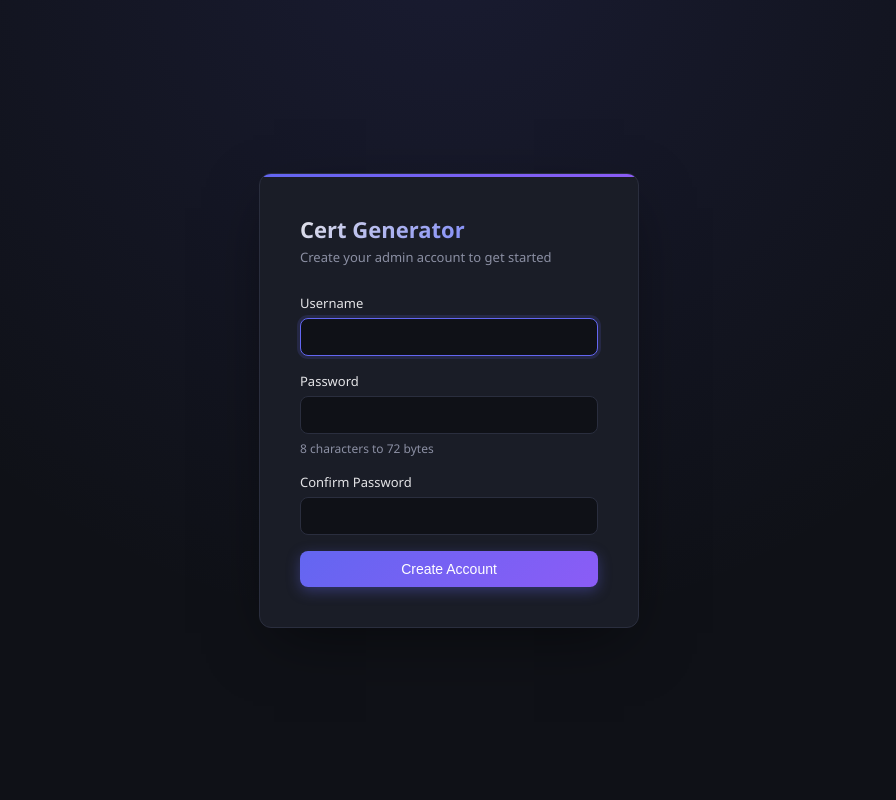
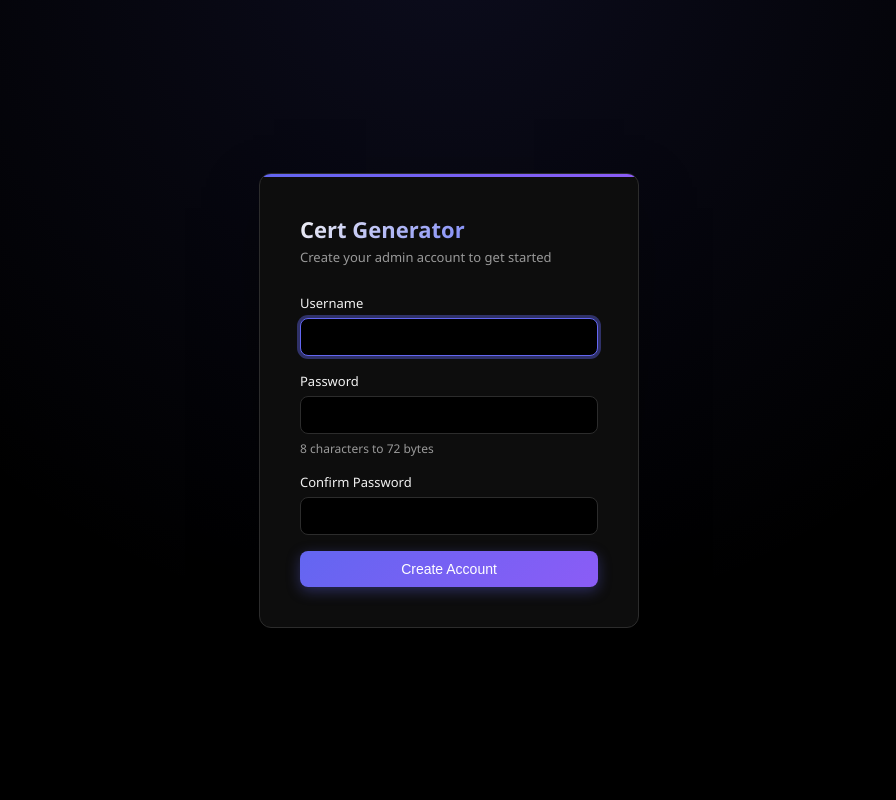
Before and after one commit to darthrater78/cert-generator, a Flask app: page /setup in a window 1280 px wide. Shown: the whole page, without its empty margins (191-1087 px from the left). Run offline with Flask 3, Linux system fonts and the light colour scheme.

Commit message:
fix: brighten OLED theme contrast and drop the third Dark theme option
Surface/border tokens and shadow/glow were tuned for the indigo dark
theme and left OLED with washed-out focus rings and invisible modal
shadows against pure black. Also removes the legacy indigo "Dark"
swatch so only OLED Black and Flashbang remain, with OLED as default.

Bump to v2.3.1.

Co-Authored-By: Claude Sonnet 5 <noreply@anthropic.com>

```diff
--- a/app/__init__.py
+++ b/app/__init__.py
@@ -1 +1 @@
-__version__ = "2.3.0"
+__version__ = "2.3.1"
--- a/app/static/app.js
+++ b/app/static/app.js
@@ -13,8 +13,7 @@ function closeMobileMenu() {
 }
 
 function setTheme(name) {
-  if (name === 'dark') document.documentElement.removeAttribute('data-theme');
-  else document.documentElement.setAttribute('data-theme', name);
+  document.documentElement.setAttribute('data-theme', name);
   try { localStorage.setItem('theme', name); } catch (e) { /* storage blocked */ }
   updateThemeSwitcherUI(name);
 }
@@ -1085,7 +1084,7 @@ async function deleteLegacyExports() {
 }
 
 async function initApp() {
-  updateThemeSwitcherUI(document.documentElement.dataset.theme || 'dark');
+  updateThemeSwitcherUI(document.documentElement.dataset.theme || 'oled');
   const ready = await checkEncryptionStatus();
   if (ready) {
     loadCAs();
--- a/app/static/theme-init.js
+++ b/app/static/theme-init.js
@@ -1,6 +1,7 @@
 (function () {
+  var theme = 'oled';
   try {
-    var theme = localStorage.getItem('theme');
-    if (theme && theme !== 'dark') document.documentElement.setAttribute('data-theme', theme);
+    theme = localStorage.getItem('theme') || 'oled';
   } catch (e) { /* storage blocked (private mode, etc.) — fall back to default theme */ }
+  document.documentElement.setAttribute('data-theme', theme);
 })();
--- a/app/static/theme.css
+++ b/app/static/theme.css
@@ -1,15 +1,21 @@
-/* Theme overrides. Default (indigo dark) lives in each page's :root block;
-   these swap the surface/text tokens only, so --accent and every hardcoded
-   accent-tinted rgba() in the page styles stay correct on every theme. */
+/* Theme overrides. Shared tokens (--accent, --radius, --ease, ...) live in
+   each page's :root block; these swap the surface/text tokens only, so
+   --accent and every hardcoded accent-tinted rgba() in the page styles stay
+   correct on every theme. There are exactly two themes — OLED Black and
+   Flashbang; OLED is the default, applied by theme-init.js. */
 
 :root[data-theme="oled"] {
   --bg: #000000;
-  --surface: #0a0a0a;
-  --surface-hover: #161616;
-  --border: #1f1f1f;
+  --surface: #0d0d0d;
+  --surface-hover: #1c1c1c;
+  --border: #2c2c2c;
   --text: #f2f2f2;
-  --text-dim: #8a8a8a;
-  --shadow: 0 4px 24px rgba(0,0,0,0.7);
+  --text-dim: #999999;
+  /* bg and surface both sit near-black, so a dark drop shadow has nothing to
+     contrast against — pair it with a faint light rim to keep panel/toast
+     edges (and the swatch's active ring) readable. */
+  --shadow: 0 8px 30px rgba(0,0,0,0.85), 0 0 0 1px rgba(255,255,255,0.06);
+  --glow: 0 0 0 3px rgba(99,102,241,0.4);
 }
 
 :root[data-theme="flashbang"] {
--- a/app/templates/index.html
+++ b/app/templates/index.html
@@ -83,7 +83,6 @@ body {
 }
 .theme-swatch:hover { filter: brightness(1.2); }
 .theme-swatch.active { box-shadow: 0 0 0 2px var(--surface), 0 0 0 4px var(--accent-hover); }
-.theme-swatch.theme-dark { background: linear-gradient(135deg, #0f1117, #1a1d27); }
 .theme-swatch.theme-oled { background: #000000; }
 .theme-swatch.theme-flashbang { background: #ffffff; }
 .sidebar-section {
@@ -695,7 +694,6 @@ body {
           <div class="version">v{{ app_version }}</div>
         </div>
         <div class="theme-switcher" role="group" aria-label="Theme">
-          <button class="theme-swatch theme-dark" data-action="setTheme" data-arg="dark" title="Dark" aria-label="Dark theme"></button>
           <button class="theme-swatch theme-oled" data-action="setTheme" data-arg="oled" title="OLED Black" aria-label="OLED Black theme"></button>
           <button class="theme-swatch theme-flashbang" data-action="setTheme" data-arg="flashbang" title="Flashbang" aria-label="Flashbang White theme"></button>
         </div>
--- a/pyproject.toml
+++ b/pyproject.toml
@@ -1,6 +1,6 @@
 [project]
 name = "cert-generator"
-version = "2.3.0"
+version = "2.3.1"
 description = "Certificate Authority tool for generating and managing self-signed certificates"
 requires-python = ">=3.10"
 dependencies = [
```
Also changed, not shown: README.md.
